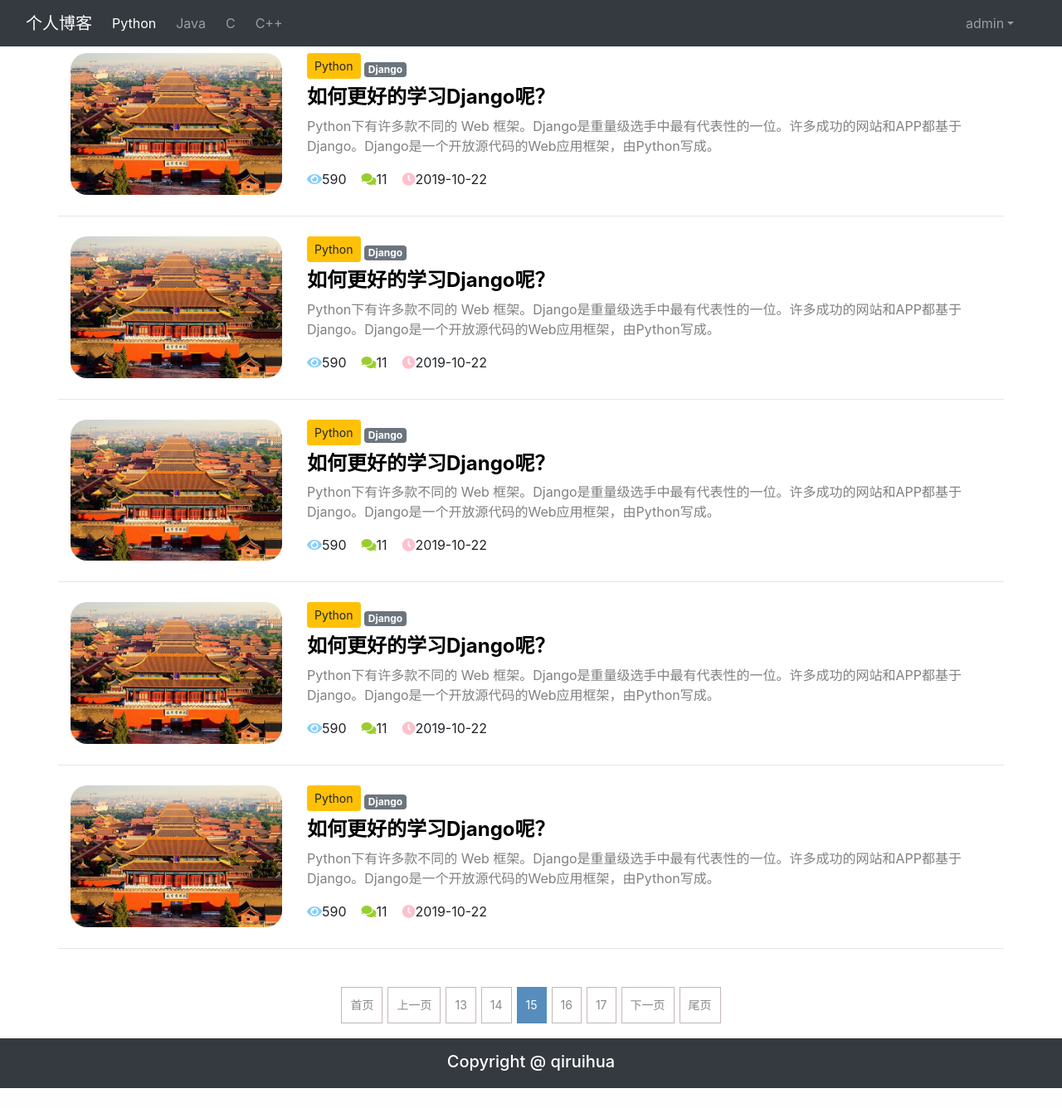
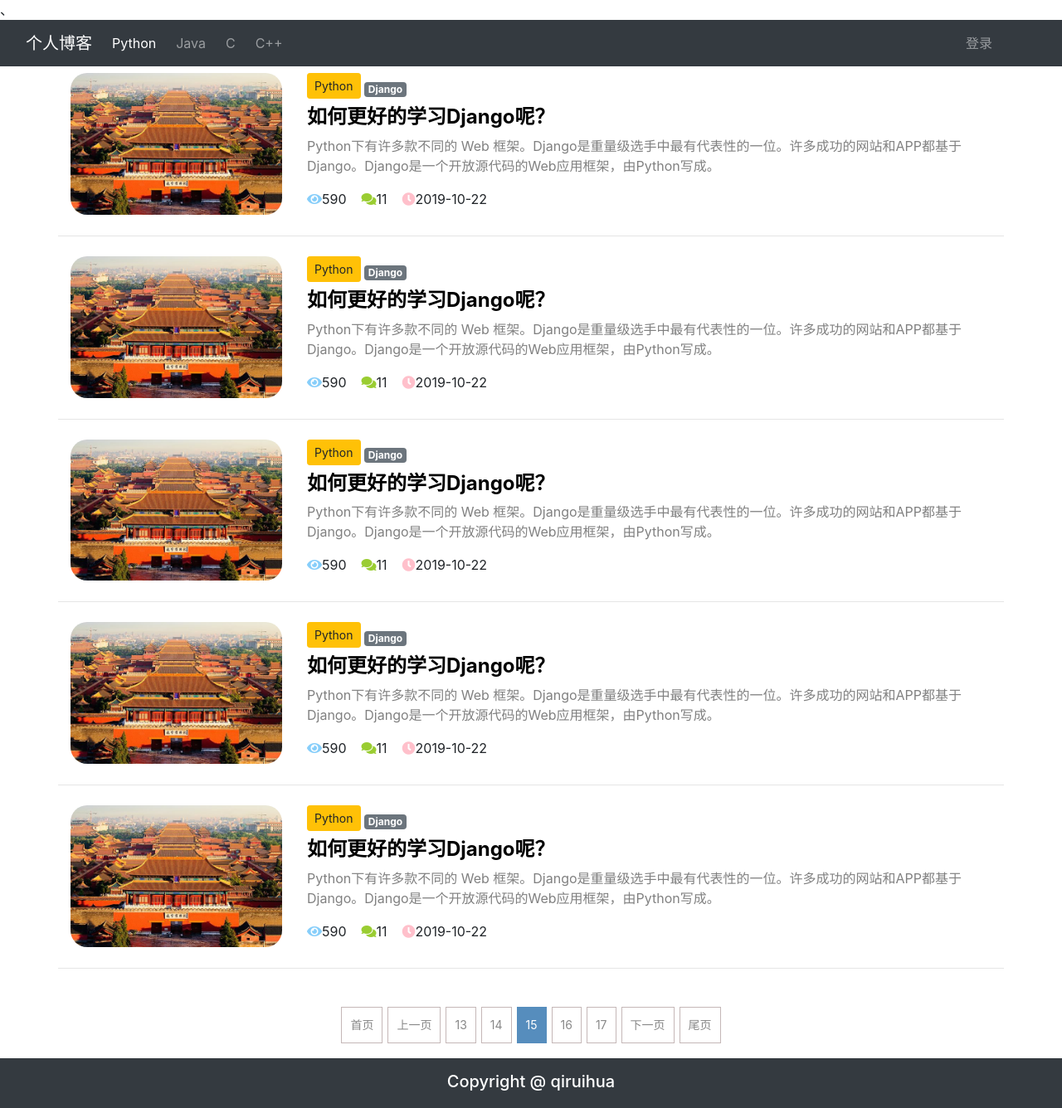
Before and after one commit to saltfish0905/blog, a Django app: page / in a window 1280 px wide. Shown: the whole page at 83% size. Before the commit the page ends 1312 px from the top, so only its background shows below. Run offline with Django 3.2, Linux system fonts and the light colour scheme; some libraries are stand-ins or nearby versions.

Commit message:
'登出'

```diff
--- a/blog/static/js/index.js
+++ b/blog/static/js/index.js
@@ -10,8 +10,8 @@ var vm = new Vue({
     },
     mounted(){
         this.username=getCookie('username');
-        // this.is_login=getCookie('is_login');
-        this.is_login=true
+        this.is_login=getCookie('is_login');
+        // this.is_login=true
     },
     methods: {
         //显示下拉菜单
--- a/blog/templates/index.html
+++ b/blog/templates/index.html
@@ -5,19 +5,20 @@
     <!-- 网站采用的字符编码 -->
     <meta charset="utf-8">
     <!-- 网站标题 -->
-    <title>首页</title>
+    <title>首页</title>、
+    {% load staticfiles %}
     <!-- 引入bootstrap的css文件 -->
-    <link rel="stylesheet" href="bootstrap/css/bootstrap.min.css">
+    <link rel="stylesheet" href="{% static 'bootstrap/css/bootstrap.min.css' %}">
     <!-- 引入monikai.css -->
-    <link rel="stylesheet" href="md_css/monokai.css">
+    <link rel="stylesheet" href="{% static 'md_css/monokai.css' %}">
     <link rel="stylesheet" href="https://use.fontawesome.com/releases/v5.8.1/css/all.css" integrity="sha384-50oBUHEmvpQ+1lW4y57PTFmhCaXp0ML5d60M1M7uH2+nqUivzIebhndOJK28anvf" crossorigin="anonymous">
     <!--导入css-->
-    <link rel="stylesheet" href="common/common.css">
-    <link rel="stylesheet" href="common/jquery.pagination.css">
+    <link rel="stylesheet" href="{% static 'common/common.css' %}">
+    <link rel="stylesheet" href="{% static 'common/jquery.pagination.css' %}">
     <!-- 引入vuejs -->
-    <script type="text/javascript" src="js/vue-2.5.16.js"></script>
-    <script type="text/javascript" src="js/axios-0.18.0.min.js"></script>
-    <script type="text/javascript" src="js/jquery-1.12.4.min.js"></script>
+    <script type="text/javascript" src="{% static ' js/vue-2.5.16.js' %}"></script>
+    <script type="text/javascript" src="{% static ' js/axios-0.18.0.min.js' %}"></script>
+    <script type="text/javascript" src="{% static ' js/jquery-1.12.4.min.js' %}"></script>
 </head>
 
 <body>
@@ -28,7 +29,7 @@
     <div class="container">
         <!-- 导航栏商标 -->
         <div>
-            <a class="navbar-brand" href="./index.html">个人博客</a>
+            <a class="navbar-brand" href="{% url 'home:index' %}">个人博客</a>
         </div>
         <!-- 分类 -->
         <div class="collapse navbar-collapse">
@@ -55,16 +56,16 @@
             <ul class="nav navbar-nav">
                 <!-- 如果用户已经登录，则显示用户名下拉框 -->
                 <li class="nav-item dropdown" v-if="is_login">
-                    <a class="nav-link dropdown-toggle" href="#" id="navbarDropdown" role="button" data-toggle="dropdown" aria-haspopup="true" aria-expanded="false" @click="show_menu_click">admin</a>
+                    <a class="nav-link dropdown-toggle" href="#" id="navbarDropdown" role="button" data-toggle="dropdown" aria-haspopup="true" aria-expanded="false" @click="show_menu_click">[[username]]</a>
                     <div class="dropdown-menu" aria-labelledby="navbarDropdown" style="display: block" v-show="show_menu">
                         <a class="dropdown-item" href="write_blog.html">写文章</a>
                         <a class="dropdown-item" href='./center.html'>个人信息</a>
-                        <a class="dropdown-item" href='#'>退出登录</a>
+                        <a class="dropdown-item" href='{% url 'users:logout' %}'>退出登录</a>
                     </div>
                 </li>
                 <!-- 如果用户未登录，则显示登录按钮 -->
                 <li class="nav-item" v-else>
-                    <a class="nav-link" href="login.html">登录</a>
+                    <a class="nav-link" href="{% url 'users:login' %}">登录</a>
                 </li>
             </ul>
         </div>
@@ -77,7 +78,7 @@
             <!-- 文章内容 -->
             <!-- 标题图 -->
             <div class="col-3">
-                <img src="img/1.jpg" alt="avatar" style="max-width:100%; border-radius: 20px">
+                <img src="{% static 'img/1.jpg' %}" alt="avatar" style="max-width:100%; border-radius: 20px">
             </div>
             <div class="col">
                 <!-- 栏目 -->
@@ -111,7 +112,7 @@
         <!-- 文章内容 -->
         <!-- 标题图 -->
         <div class="col-3">
-            <img src="img/1.jpg" alt="avatar" style="max-width:100%; border-radius: 20px">
+            <img src="{% static 'img/1.jpg' %}" alt="avatar" style="max-width:100%; border-radius: 20px">
         </div>
         <div class="col">
             <!-- 栏目 -->
@@ -145,7 +146,7 @@
         <!-- 文章内容 -->
         <!-- 标题图 -->
         <div class="col-3">
-            <img src="img/1.jpg" alt="avatar" style="max-width:100%; border-radius: 20px">
+            <img src="{% static 'img/1.jpg' %}" alt="avatar" style="max-width:100%; border-radius: 20px">
         </div>
         <div class="col">
             <!-- 栏目 -->
@@ -179,7 +180,7 @@
         <!-- 文章内容 -->
         <!-- 标题图 -->
         <div class="col-3">
-            <img src="../static/img/1.jpg" alt="avatar" style="max-width:100%; border-radius: 20px">
+            <img src="{% static 'img/1.jpg' %}" alt="avatar" style="max-width:100%; border-radius: 20px">
         </div>
         <div class="col">
             <!-- 栏目 -->
@@ -213,7 +214,7 @@
         <!-- 文章内容 -->
         <!-- 标题图 -->
         <div class="col-3">
-            <img src="img/1.jpg" alt="avatar" style="max-width:100%; border-radius: 20px">
+            <img src="{% static 'img/1.jpg' %}" alt="avatar" style="max-width:100%; border-radius: 20px">
         </div>
         <div class="col">
             <!-- 栏目 -->
@@ -257,10 +258,10 @@
 </div>
 
 <!-- 引入js -->
-<script type="text/javascript" src="js/host.js"></script>
-<script type="text/javascript" src="js/common.js"></script>
-<script type="text/javascript" src="js/index.js"></script>
-<script type="text/javascript" src="js/jquery.pagination.min.js"></script>
+<script type="text/javascript" src="{% static 'js/host.js' %}"></script>
+<script type="text/javascript" src="{% static 'js/common.js' %}"></script>
+<script type="text/javascript" src="{% static 'js/index.js' %}"></script>
+<script type="text/javascript" src="{% static 'js/jquery.pagination.min.js' %}"></script>
 <script type="text/javascript">
     $(function () {
         $('#pagination').pagination({
--- a/blog/users/urls.py
+++ b/blog/users/urls.py
@@ -2,6 +2,7 @@
 from django.urls import path
 from users.views import ImageCodeView, LoginView, RegisterView
 from users.views import SmsCodeView
+from users.views import LogoutView
 urlpatterns=[
     #path第一个参数为路由,第二个参数为视图函数名
     path('register/',RegisterView.as_view(),name='register'),
@@ -14,5 +15,8 @@ urlpatterns=[
     path('smscode/',SmsCodeView.as_view(),name='smscode'),
 
     #登陆路由
-    path('login/',LoginView.as_view(),name='login')
+    path('login/',LoginView.as_view(),name='login'),
+
+    #退出登录
+    path('logout/',LogoutView.as_view(),name='logout'),
     ]
```
Also changed, not shown: blog/users/views.py (+13 -0 lines).
